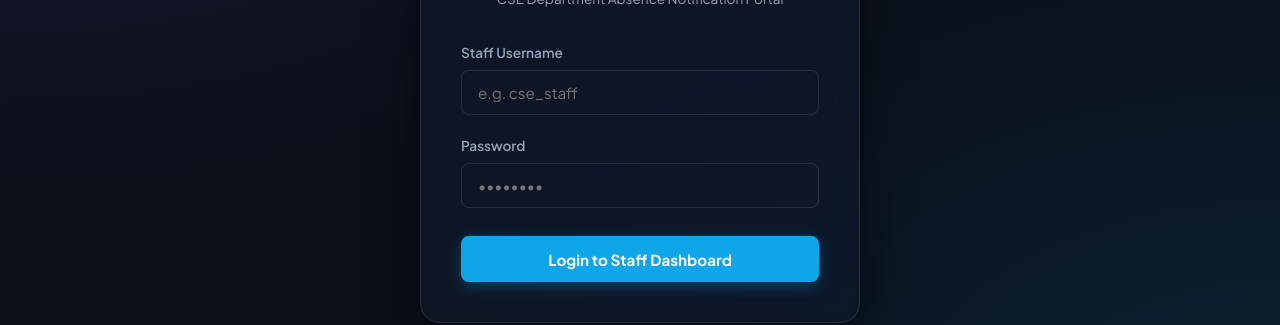
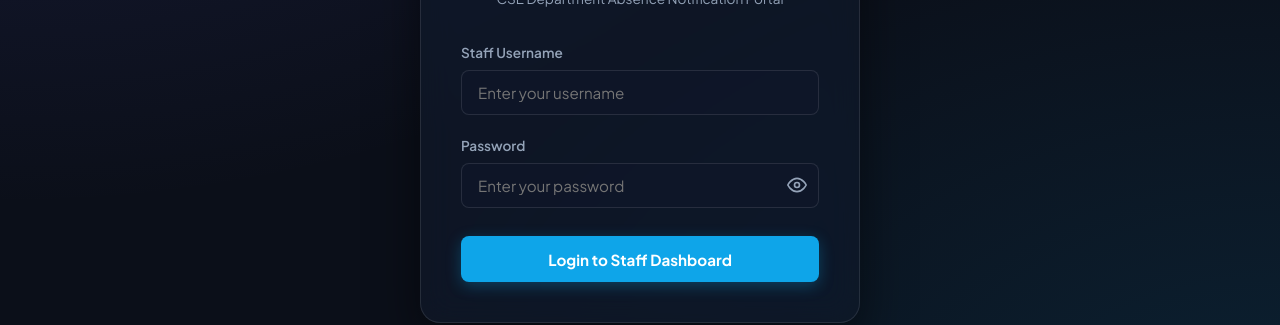
Before and after one commit to Abdulsubair/cse-parent-notification-system, a React (Vite) app in the folder frontend/: page / in a window 1280 px wide. Both pictures are taken after a click on the button "Staff Login". Shown: the part 358-683 px from the top of the page. Built offline with nearby package versions, Linux system fonts and the light colour scheme; no server answers.

Commit message:
feat: add show/hide password eye toggle to both HOD and Staff login pages

```diff
--- a/frontend/src/pages/AuthPages.css
+++ b/frontend/src/pages/AuthPages.css
@@ -97,11 +97,49 @@
   color: var(--text-main);
   font-size: 0.95rem;
   transition: all 0.2s ease;
+  width: 100%;
 }
 
 .form-group input:focus, .form-group select:focus {
   border-color: var(--primary);
   box-shadow: 0 0 0 3px rgba(99, 102, 241, 0.2);
+}
+
+/* Password show/hide toggle */
+.password-wrapper {
+  position: relative;
+  display: flex;
+  align-items: center;
+}
+
+.password-wrapper input {
+  padding-right: 2.8rem; /* leave room for the eye button */
+}
+
+.eye-toggle {
+  position: absolute;
+  right: 0.75rem;
+  background: transparent;
+  border: none;
+  padding: 0;
+  margin: 0;
+  cursor: pointer;
+  color: var(--text-muted);
+  display: flex;
+  align-items: center;
+  justify-content: center;
+  transition: color 0.2s ease, transform 0.15s ease;
+  height: 20px;
+  width: 20px;
+}
+
+.eye-toggle:hover {
+  color: var(--text-main);
+  transform: scale(1.15);
+}
+
+.eye-toggle:focus {
+  outline: none;
 }
 
 .auth-error {
--- a/frontend/src/pages/HODLoginPage.jsx
+++ b/frontend/src/pages/HODLoginPage.jsx
@@ -4,6 +4,7 @@
 function HODLoginPage({ onLogin, onBack }) {
   const [username, setUsername] = useState("");
   const [password, setPassword] = useState("");
+  const [showPassword, setShowPassword] = useState(false);
   const [loading, setLoading] = useState(false);
   const [error, setError] = useState("");
 
@@ -30,7 +31,7 @@
         <div className="auth-header">
           <img src="/college-logo.jpg" alt="Kings College Logo" className="auth-logo-img" />
           <h2>HOD Administrator Login</h2>
-          <p>CSE Department Management & Analytics Portal</p>
+          <p>CSE Department Management &amp; Analytics Portal</p>
         </div>
 
         <form onSubmit={handleSubmit} className="auth-form">
@@ -40,20 +41,43 @@
               type="text"
               value={username}
               onChange={(e) => setUsername(e.target.value)}
-              placeholder="e.g. hod_cse"
+              placeholder="Enter your username"
               required
             />
           </div>
 
           <div className="form-group">
             <label>Password</label>
-            <input
-              type="password"
-              value={password}
-              onChange={(e) => setPassword(e.target.value)}
-              placeholder="••••••••"
-              required
-            />
+            <div className="password-wrapper">
+              <input
+                type={showPassword ? "text" : "password"}
+                value={password}
+                onChange={(e) => setPassword(e.target.value)}
+                placeholder="Enter your password"
+                required
+              />
+              <button
+                type="button"
+                className="eye-toggle"
+                onClick={() => setShowPassword((prev) => !prev)}
+                aria-label={showPassword ? "Hide password" : "Show password"}
+              >
+                {showPassword ? (
+                  /* Eye-off icon (hiding) */
+                  <svg xmlns="http://www.w3.org/2000/svg" width="20" height="20" viewBox="0 0 24 24" fill="none" stroke="currentColor" strokeWidth="2" strokeLinecap="round" strokeLinejoin="round">
+                    <path d="M17.94 17.94A10.07 10.07 0 0 1 12 20c-7 0-11-8-11-8a18.45 18.45 0 0 1 5.06-5.94"/>
+                    <path d="M9.9 4.24A9.12 9.12 0 0 1 12 4c7 0 11 8 11 8a18.5 18.5 0 0 1-2.16 3.19"/>
+                    <line x1="1" y1="1" x2="23" y2="23"/>
+                  </svg>
+                ) : (
+                  /* Eye icon (visible) */
+                  <svg xmlns="http://www.w3.org/2000/svg" width="20" height="20" viewBox="0 0 24 24" fill="none" stroke="currentColor" strokeWidth="2" strokeLinecap="round" strokeLinejoin="round">
+                    <path d="M1 12s4-8 11-8 11 8 11 8-4 8-11 8-11-8-11-8z"/>
+                    <circle cx="12" cy="12" r="3"/>
+                  </svg>
+                )}
+              </button>
+            </div>
           </div>
 
           {error && <div className="auth-error">{error}</div>}
--- a/frontend/src/pages/StaffLoginPage.jsx
+++ b/frontend/src/pages/StaffLoginPage.jsx
@@ -4,6 +4,7 @@
 function StaffLoginPage({ onLogin, onBack }) {
   const [username, setUsername] = useState("");
   const [password, setPassword] = useState("");
+  const [showPassword, setShowPassword] = useState(false);
   const [loading, setLoading] = useState(false);
   const [error, setError] = useState("");
 
@@ -40,20 +41,43 @@
               type="text"
               value={username}
               onChange={(e) => setUsername(e.target.value)}
-              placeholder="e.g. cse_staff"
+              placeholder="Enter your username"
               required
             />
           </div>
 
           <div className="form-group">
             <label>Password</label>
-            <input
-              type="password"
-              value={password}
-              onChange={(e) => setPassword(e.target.value)}
-              placeholder="••••••••"
-              required
-            />
+            <div className="password-wrapper">
+              <input
+                type={showPassword ? "text" : "password"}
+                value={password}
+                onChange={(e) => setPassword(e.target.value)}
+                placeholder="Enter your password"
+                required
+              />
+              <button
+                type="button"
+                className="eye-toggle"
+                onClick={() => setShowPassword((prev) => !prev)}
+                aria-label={showPassword ? "Hide password" : "Show password"}
+              >
+                {showPassword ? (
+                  /* Eye-off icon (hiding) */
+                  <svg xmlns="http://www.w3.org/2000/svg" width="20" height="20" viewBox="0 0 24 24" fill="none" stroke="currentColor" strokeWidth="2" strokeLinecap="round" strokeLinejoin="round">
+                    <path d="M17.94 17.94A10.07 10.07 0 0 1 12 20c-7 0-11-8-11-8a18.45 18.45 0 0 1 5.06-5.94"/>
+                    <path d="M9.9 4.24A9.12 9.12 0 0 1 12 4c7 0 11 8 11 8a18.5 18.5 0 0 1-2.16 3.19"/>
+                    <line x1="1" y1="1" x2="23" y2="23"/>
+                  </svg>
+                ) : (
+                  /* Eye icon (visible) */
+                  <svg xmlns="http://www.w3.org/2000/svg" width="20" height="20" viewBox="0 0 24 24" fill="none" stroke="currentColor" strokeWidth="2" strokeLinecap="round" strokeLinejoin="round">
+                    <path d="M1 12s4-8 11-8 11 8 11 8-4 8-11 8-11-8-11-8z"/>
+                    <circle cx="12" cy="12" r="3"/>
+                  </svg>
+                )}
+              </button>
+            </div>
           </div>
 
           {error && <div className="auth-error">{error}</div>}
@@ -63,7 +87,6 @@
           </button>
         </form>
 
-
       </div>
     </div>
   );
```
